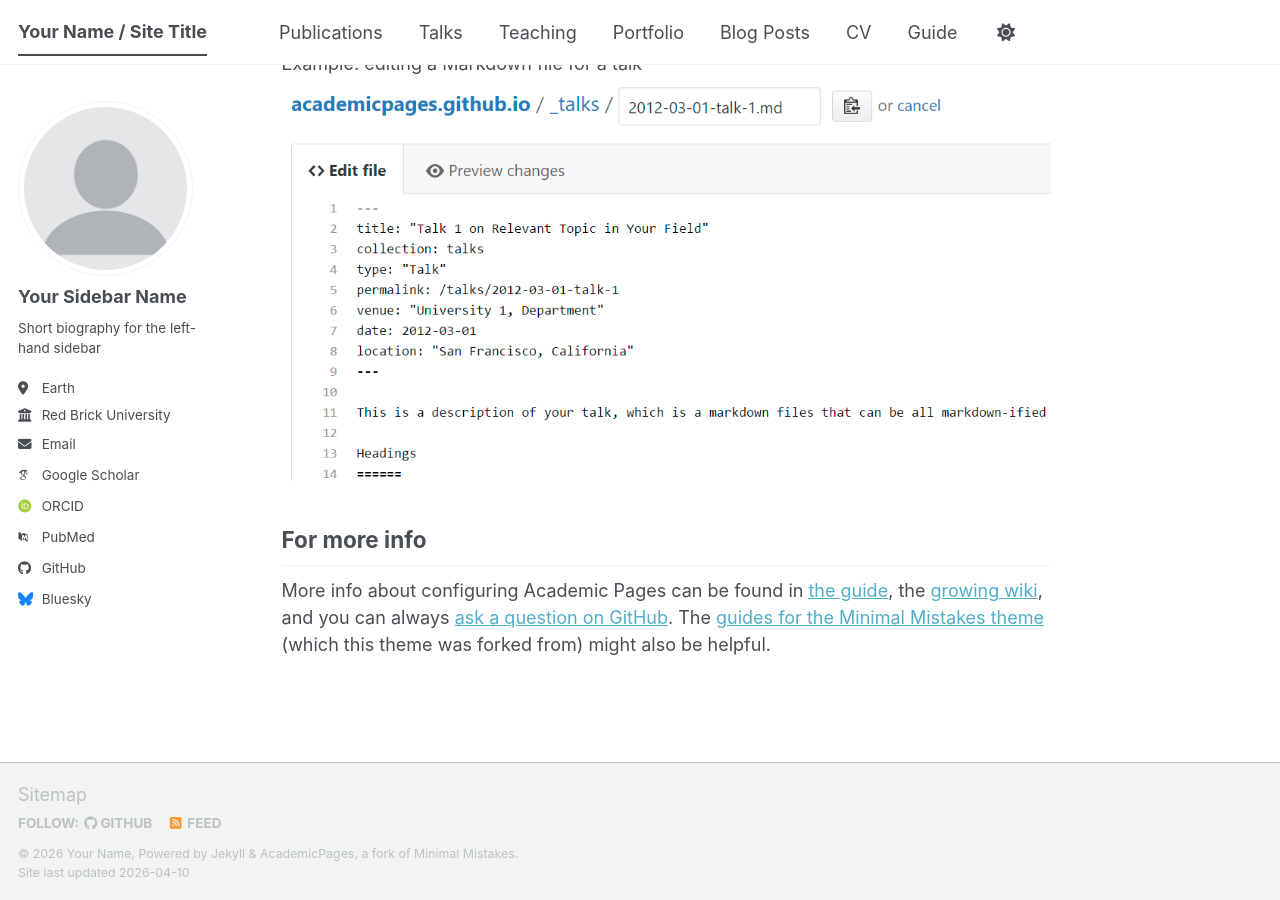
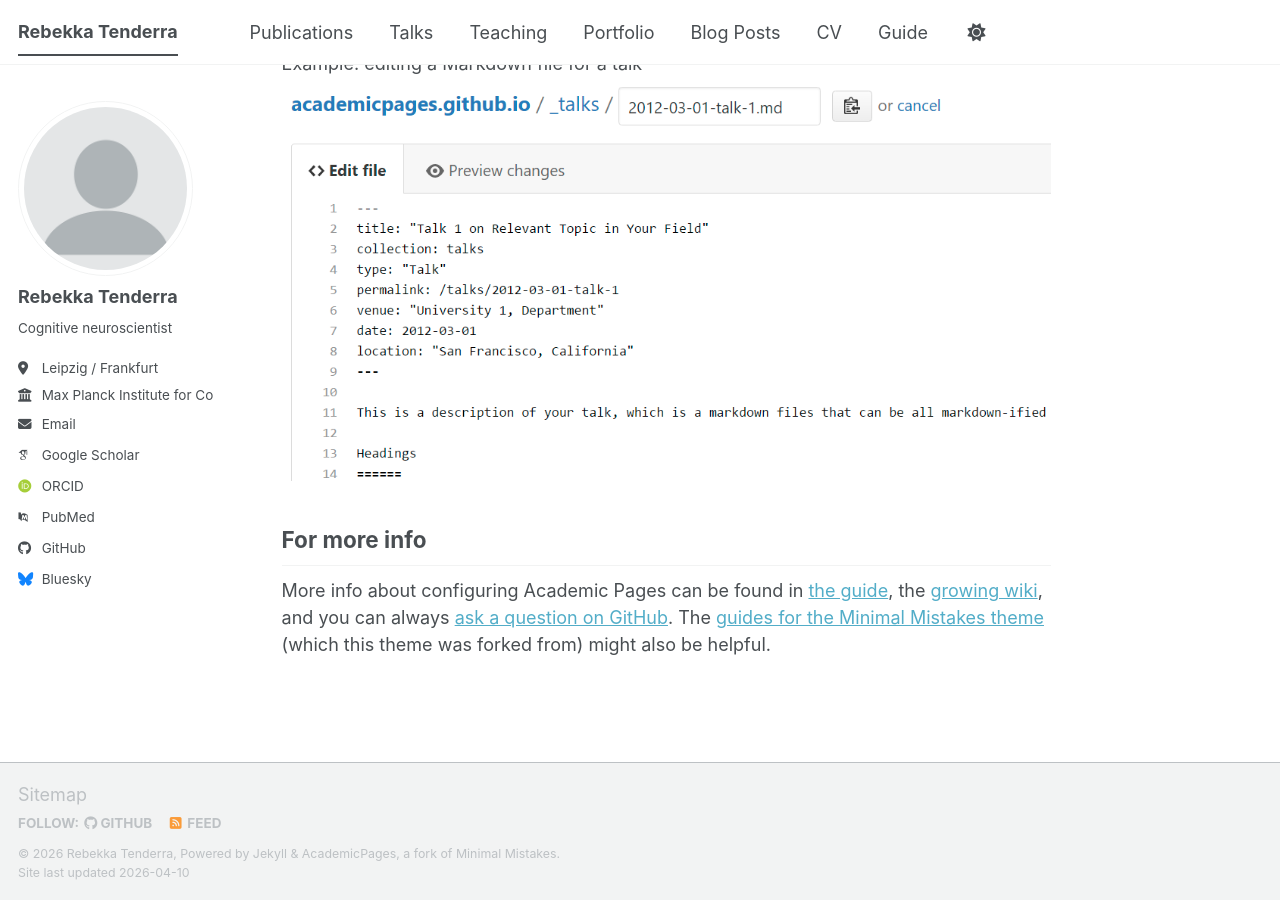
Before and after one commit to rtenderra/rtenderra.github.io, a Jekyll site: the page built from _pages/about.md, in a window 1280 px wide and 900 px high, scrolled down 2720 px. Built offline with Jekyll 4.4.1, drawn with Linux system fonts in a browser that asks for light colours; some web fonts are replaced; a script bundle is joined from its source files by our own code; library files that are not in the unit come from our copies.

Commit message:
Update personal information in _config.yml

```diff
--- a/_config.yml
+++ b/_config.yml
@@ -9,14 +9,14 @@
 # Basic Site Settings
 locale                   : "en-US"
 site_theme               : "default" # The available themes options are "default", "air", "sunrise", "mint", "dirt" and "contrast"
-title                    : "Your Name / Site Title"
+title                    : "Rebekka Tenderra"
 title_separator          : "-"
-name                     : &name "Your Name"
-description              : &description "Your Name's academic portfolio"   # Update this with a general description of your site, this is the default if not overridden by a page
-url                      : https://academicpages.github.io # The base hostname & protocol for your site e.g. "https://[your GitHub username].github.io",
+name                     : &name "Rebekka Tenderra"
+description              : &description "Cognitive Neuroscientist"   # Update this with a general description of your site, this is the default if not overridden by a page
+url                      : https://rebekka-tenderra.github.io # The base hostname & protocol for your site e.g. "https://[your GitHub username].github.io",
                                                            # or if you already have some other page hosted on Github then use "https://[your GitHub username].github.io/[Your Repo Name]"
 baseurl                  : "" # the subpath of your site, e.g. "/blog"
-repository               : "academicpages/academicpages.github.io"
+repository               : "academicpages/rebekka-tenderra.github.io"
 
 # Site Author - The following control what appear as part of the author content on the side bar.
 #               If a field is blank the icon and link will not appear, otherwise it will be shown.
@@ -24,24 +24,24 @@
 author:
   # Biographic information
   avatar           : "profile.png"
-  name             : "Your Sidebar Name"
+  name             : "Rebekka Tenderra"
   pronouns         : # example: "she/her"
-  bio              : "Short biography for the left-hand sidebar"
-  location         : "Earth"
-  employer         : "Red Brick University"
+  bio              : "Cognitive neuroscientist"
+  location         : "Leipzig / Frankfurt"
+  employer         : "Max Planck Institute for Cognitive and Brain Sciences"
   uri              : # URL
   email            : "none@example.org"
 
   # Academic websites
   academia         : # URL
   arxiv            : # URL - Update with the correct link to your profile
-  googlescholar    : "https://scholar.google.com/citations?user=PS_CX0AAAAAJ"
+  googlescholar    : "https://scholar.google.com/citations?user=n14zyE0AAAAJ"
   inspire-hep      : # URL
   impactstory      : # URL
-  orcid            : "https://orcid.org/yourorcidurl"
+  orcid            : "https://orcid.org/0009-0007-0755-4398"
   semantic         : # URL
   ssrn             : # URL
-  pubmed           : "https://www.ncbi.nlm.nih.gov/pubmed/?term=john+snow"
+  pubmed           : "https://www.ncbi.nlm.nih.gov/pubmed/?term=rebekka+tenderra"
   researchgate     : # URL
   scopus           : # URL
   zotero           : # URL
@@ -51,13 +51,13 @@
   bitbucket        : # Username - Update with your username on the site
   codepen          : # Username
   dribbble         : # Username
-  github           : "academicpages"
+  github           : "rtenderra"
   kaggle           : # Username
   stackoverflow    : # User number or user number and name (i.e., use "1" or "1/jeff-atwood")
 
   # Social media
   artstation       : # Username
-  bluesky          : "bsky.app" # Replace this with you Bluesky username
+  bluesky          : "rtenderra" # Replace this with you Bluesky username
   facebook         : # Username
   flickr           : # Username
   foursquare       : # Username
```
